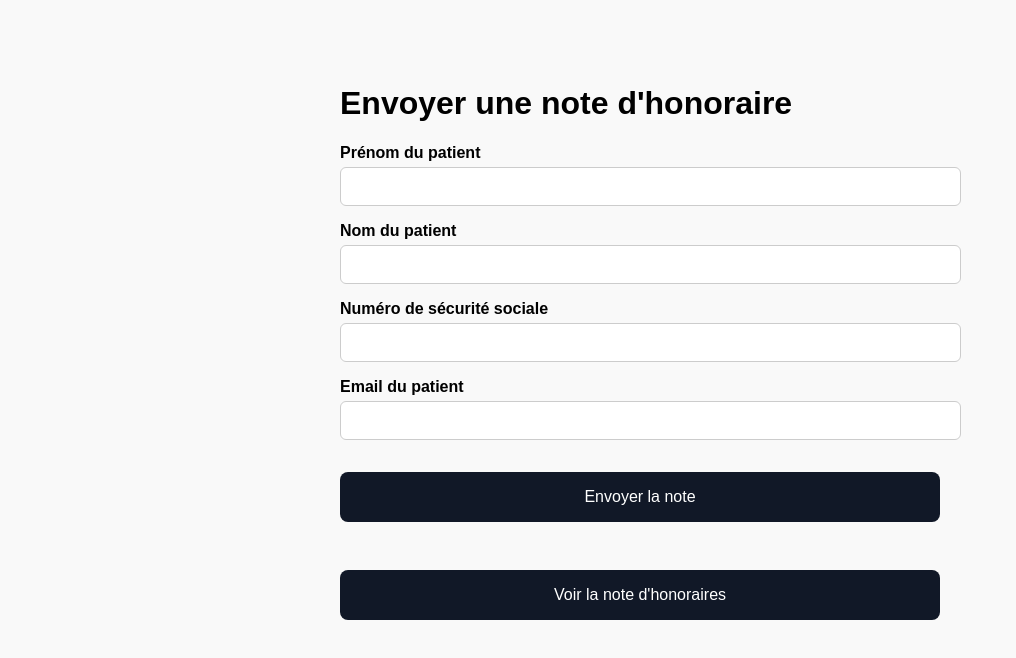
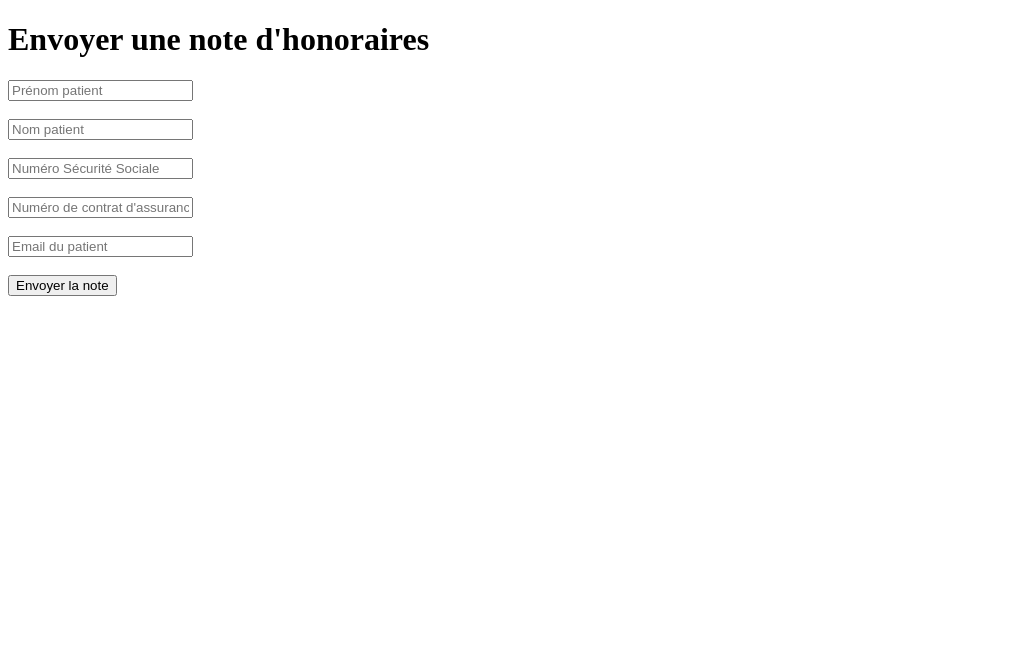
Before and after one commit to OpciobyPO/eliseapp, a website: page public/index.html in a window 1280 px wide. Shown: the whole page, without its empty margins (0-1016 px from the left). Drawn offline with Linux system fonts and the light colour scheme.

Commit message:
Update index.html

```diff
--- a/public/index.html
+++ b/public/index.html
@@ -1,71 +1,33 @@
 <!DOCTYPE html>
 <html lang="fr">
 <head>
-    <meta charset="UTF-8" />
-    <meta name="viewport" content="width=device-width, initial-scale=1.0"/>
-    <title>Note d'honoraire</title>
-    <style>
-      body {
-        font-family: sans-serif;
-        max-width: 600px;
-        margin: 3rem auto;
-        padding: 1rem;
-        background: #f9f9f9;
-      }
-      label {
-        display: block;
-        margin-top: 1rem;
-        font-weight: bold;
-      }
-      input {
-        width: 100%;
-        padding: 0.6rem;
-        margin-top: 0.3rem;
-        border-radius: 6px;
-        border: 1px solid #ccc;
-        font-size: 1rem;
-      }
-      button {
-        margin-top: 2rem;
-        width: 100%;
-        padding: 1rem;
-        font-size: 1rem;
-        background-color: #111827;
-        color: white;
-        border: none;
-        border-radius: 8px;
-        cursor: pointer;
-      }
-      #message {
-        margin-top: 1rem;
-        font-weight: bold;
-      }
-    </style>
+  <meta charset="UTF-8">
+  <title>Envoyer une note d'honoraires</title>
 </head>
 <body>
-    <h1>Envoyer une note d'honoraire</h1>
 
-    <form id="note-form">
-      <label for="prenom">Prénom du patient</label>
-      <input type="text" id="prenom" name="prenom" required />
+  <h1>Envoyer une note d'honoraires</h1>
 
-      <label for="nom">Nom du patient</label>
-      <input type="text" id="nom" name="nom" required />
-
-      <label for="secu">Numéro de sécurité sociale</label>
-      <input type="text" id="secu" name="secu" required />
-
-      <label for="email">Email du patient</label>
-      <input type="email" id="email" name="email" required />
+  <form id="monFormulaire">
+    <input type="text" id="prenom" placeholder="Prénom patient" required><br><br>
+    <input type="text" id="nom" placeholder="Nom patient" required><br><br>
+    <input type="text" id="secu" placeholder="Numéro Sécurité Sociale" required><br><br>
+    <input type="text" id="contrat" placeholder="Numéro de contrat d'assurance"><br><br>
+    <input type="email" id="email" placeholder="Email du patient" required><br><br>
 
     <button type="submit">Envoyer la note</button>
   </form>
 
-    <div id="message"></div>
+  <script>
+    // Récupère les infos Cabinet enregistrées
+    function getOsteoSettings() {
+      const settings = JSON.parse(localStorage.getItem('osteopatheSettings'));
+      return settings || {};
+    }
 
-    <script>
-      const form = document.getElementById('note-form');
-      const message = document.getElementById('message');
+    // Quand on soumet le formulaire
+    document.getElementById('monFormulaire').addEventListener('submit', async function(e) {
+      e.preventDefault();
 
       const settings = getOsteoSettings();
 
@@ -73,8 +35,8 @@
         prenom: document.getElementById('prenom').value,
         nom: document.getElementById('nom').value,
         secu: document.getElementById('secu').value,
+        contrat: document.getElementById('contrat').value,
         email: document.getElementById('email').value,
-        contrat: document.getElementById('contrat').value,
         cabinet: settings.nomOsteo,
         adresse: settings.adresse,
         telephone: settings.telephone,
@@ -83,46 +45,26 @@
         adeli: settings.adeli
       };
 
-      form.addEventListener('submit', async (e) => {
-        e.preventDefault();
-        message.textContent = "";
-
-        const data = {
-          prenom: form.prenom.value.trim(),
-          nom: form.nom.value.trim(),
-          secu: form.secu.value.trim(),
-          email: form.email.value.trim()
-        };
-
-        message.textContent = "Envoi en cours...";
-
       try {
-          const res = await fetch('/api/send-note', {
+        const response = await fetch('/api/send-note', {
           method: 'POST',
-            headers: { 'Content-Type': 'application/json' },
+          headers: {
+            'Content-Type': 'application/json'
+          },
           body: JSON.stringify(data)
         });
 
-          if (res.ok) {
-            message.textContent = `Note envoyée avec succès à ${data.email}`;
-            form.reset();
+        const result = await response.json();
+        if (response.ok) {
+          alert('Note envoyée avec succès ✅');
         } else {
-            message.textContent = "Erreur lors de l'envoi.";
+          alert('Erreur lors de l\'envoi : ' + result.error);
         }
       } catch (err) {
-          message.textContent = "Erreur réseau.";
+        console.error('Erreur fetch :', err);
+        alert('Erreur réseau');
       }
     });
-    </script>
-    <button type="button" onclick="window.open('note.html', '_blank')">
-  Voir la note d'honoraires
-    </button>
-
-    <script>
-    function getOsteoSettings() {
-      const settings = JSON.parse(localStorage.getItem('osteopatheSettings'));
-      return settings || {}; // Si jamais rien n'est encore enregistré
-    }
   </script>
 
 </body>
```
Lines whose indentation alone changed are shown as unchanged.
